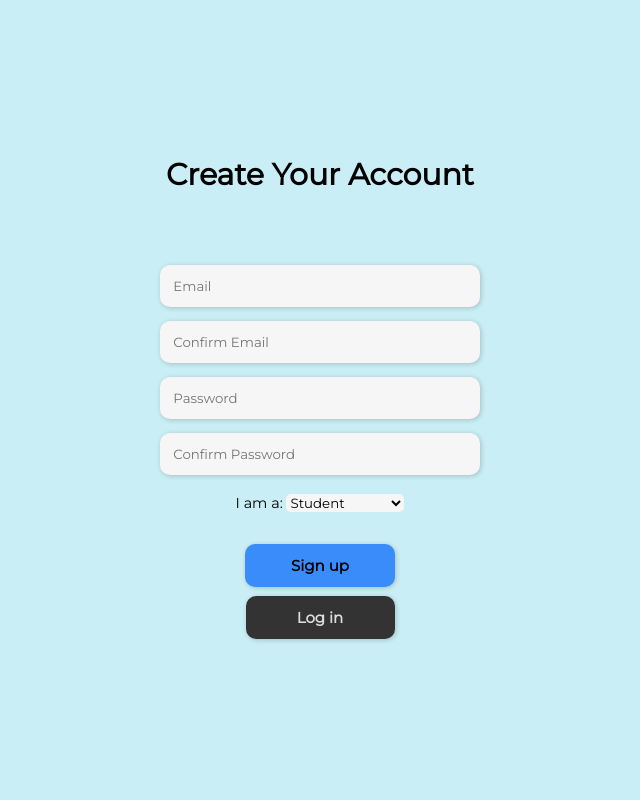
After one commit to wongjack2332/musicScheduler, a Flask app: template src/templates/register.html in a window 1280 px wide. The commit adds this page. Shown: the whole page, without its empty margins (320-960 px from the left). Run offline with Flask 3, Linux system fonts and the light colour scheme; the template is opened without the code that fills it, so the values that code supplies are empty; parts of the project's set-up code (start-up, migrations or seed data) failed here and were passed over.

Commit message:
login system implemented

```diff
--- a/src/main.py
+++ b/src/main.py
@@ -1,4 +1,10 @@
-from flask import Flask, render_template
+from os import close
+from flask import Flask, render_template, request, redirect, flash
+from flask_login import LoginManager, login_user, login_required, logout_user, current_user
+from cryptography.fernet import Fernet
+import bcrypt
+from sql_factory import *
+import database_utils as db
 
 
 def create_app():
@@ -6,23 +12,99 @@ def create_app():
     return app
 
 
+def hash_password(password):
+    salt = bcrypt.gensalt(rounds=12)
+    hashed = bcrypt.hashpw(password.encode(), salt)
+    return hashed.decode()
+
+
 app = create_app()
+app.secret_key = 'alskghfdliu12930tu'
+
+connection = db.get_connection()
+
+
+login_manager = LoginManager()
+login_manager.init_app(app)
+login_manager.login_view = 'login'
+
+ufac = UserFactory(connection)
+tfac = TimetableFactory(connection)
+lfac = LessonFactory(connection)
+lrfac = LessonRequestFactory(connection)
+
+
+@login_manager.user_loader
+def user_load(userid):
+    connection = db.get_connection()
+    try:
+        user = UserFactory(connection).sql_get(userid)
+        connection.close()
+        return user
+    except LookupError:
+        return None
 
 
 @app.route("/")
+@login_required
 def homepage():
     return render_template("index.html")
 
 
-@app.route("/signup")
+@app.route("/signup", methods=["GET", "POST"])
 def signup():
-    return "Sign up page"
+    if request.method == 'POST':
+        connection = db.get_connection()
+        form_result = request.form
+        if form_result['password'] != form_result['password-confirm']:
+            flash("Passwords do not match", "error")
+            return redirect('/signup')
+        if form_result['username'] != form_result['username-confirm']:
+            flash("Emails do not match", "error")
+            return redirect('/signup')
+
+        ufac = UserFactory(connection)
+        user = ufac.sql_create(
+            usertype=form_result['usertype'])
+        user.email = form_result['username']
+        user.password = hash_password(form_result['password'])
+        ufac.sql_write(user)
+
+        login_user(user)
+        db.close_connection(connection)
+        return redirect('/')
+    else:
+        return render_template("register.html")
 
 
-@app.route("/login")
+@app.route("/login", methods=["GET", "POST"])
 def login():
-    return "Login Page"
+
+    if request.method == 'POST':
+
+        connection = db.get_connection()
+        ufac = UserFactory(connection)
+        form_result = request.form
+        username, password = form_result['username'], form_result['password']
+        print(ufac.is_user(username))
+        if ufac.is_user(username) and bcrypt.checkpw(password.encode(), ufac.sql_from_username(username).password.encode()):
+            user = UserFactory(connection).sql_from_username(username)
+            login_user(user)
+            connection.close()
+            return redirect('/')
+
+        else:
+            flash("Invalid username or password", "error")
+            connection.close()
+            return redirect('/login')
+        # except:
+        #     print('boo')
+        #     flash("error in decrypting password")
+        #     return redirect('/login')
+    else:
+        return render_template("login.html")
 
 
+db.close_connection(connection)
 if __name__ == "__main__":
     app.run(debug=True, host="0.0.0.0")
--- /dev/null
+++ b/src/static/login_style.css
@@ -0,0 +1,138 @@
+@import url('https://fonts.googleapis.com/css2?family=Montserrat');
+
+:root {
+    --blue: #398CF9;
+    --blue-hover: #398cf9af;
+    --white: #f6f6f6;
+    --black: #333;
+    --black-hover: #33333398;
+    --light-blue: #CAEEF5;
+    --box-shadow-default: 1px 1px 5px rgba(0, 0, 0, 0.2);
+}
+
+body {
+    font-family: 'Montserrat', sans-serif;
+    font-size: 12px;
+    display: block;
+    padding: 0;
+    margin: 0;
+    background-color: var(--light-blue);
+}
+
+#login-button {
+    display: block
+}
+
+main {
+    display: flex;
+    flex-direction: column;
+    align-items: center;
+    justify-content: center;
+    height: 90%;
+}
+
+
+
+form {
+    display: flex;
+    flex-direction: column;
+    align-items: center;
+    /* Ensure form elements are centered */
+}
+
+input {
+    display: block;
+    font-family: 'Montserrat';
+    border-radius: 10px;
+    border: none;
+    padding: 1em;
+    width: 320px;
+    margin: 0.5em;
+    box-shadow: var(--box-shadow-default);
+    background-color: var(--white);
+    transition-duration: .5s;
+}
+
+input[type="text"]:hover,
+input[type="password"]:hover {
+    background-color: #ffffffa2;
+    transition-duration: .5s;
+}
+
+.container {
+    display: flex;
+    flex-direction: column;
+    align-items: center;
+    justify-content: center;
+}
+
+button,
+input[type="submit"] {
+    margin-top: 20px;
+    display: block;
+    /* Make button a block element */
+    font-weight: bold;
+    font-size: 1.25em;
+    padding: 0.8em;
+    width: 150px;
+    /* Optional width */
+    text-align: center;
+    /* Center the text inside the button */
+    background-color: var(--blue);
+    box-shadow: var(--box-shadow-default)
+}
+
+h1 {
+    font-size: 2.5em;
+    font-weight: medium;
+    padding: 1.5em;
+}
+
+.signup-button {
+    display: block;
+    background-color: var(--black);
+    font-weight: bold;
+    color: #DDD;
+    font-size: 1.25em;
+    width: 125px;
+    text-align: center;
+    box-shadow: var(--box-shadow-default);
+    padding: 0.8em;
+    text-decoration: none;
+    border-radius: 10px;
+    margin: -10px;
+    transition-duration: .5s;
+}
+
+.select-box {
+    padding: 0.8em;
+    font-size: 1.2em;
+    display: block;
+}
+
+.select-box>select {
+    display: inline-block;
+    font-family: Montserrat;
+    background-color: var(--white);
+    border: none;
+    border-radius: 5px;
+}
+
+input:focus {
+    border: none;
+    outline: none;
+}
+
+input:hover {
+    background-color: var(--blue-hover)
+}
+
+.signup-button:hover {
+    background-color: var(--black-hover);
+    transition-duration: 0.5s;
+}
+
+.messages {
+    padding: 0.5em;
+    display: block;
+}
--- a/src/templates/index.html
+++ b/src/templates/index.html
@@ -7,6 +7,6 @@
         <title>Music Scheduler</title>
     </head>
     <body>
-        <p>duy is diddy</p>
+        <a href="{{ url_for('login') }}">Login</a>
     </body>
 </html>
--- /dev/null
+++ b/src/templates/register.html
@@ -0,0 +1,29 @@
+<html lang="en">
+<head>
+    <meta charset="UTF-8">
+    <meta name="viewport" content="width=device-width, initial-scale=1.0">
+    <title>Login</title>
+    <link rel="stylesheet" href="{{ url_for('static', filename='login_style.css') }}">
+</head>
+<body>
+    <main>
+    <h1>Create Your Account</h1>
+    <form method="POST">
+        <input type="text" name="username" placeholder="Email" class="input-box">
+        <input type="text" name="username-confirm" placeholder="Confirm Email" class="input-box">
+        <input type="password" name="password" placeholder="Password" class="input-box">
+        <input type="password" name="password-confirm" placeholder="Confirm Password" class="input-box">
+        <div class="select-box">
+        <label for="usertype">I am a:</label>
+        <select name="usertype" id="usertype">
+            <option value="Student">Student</option>
+            <option value="MusicTeacher">Music Teacher</option>
+            <option value="SchoolTeacher">SchoolTeacher</option>
+        </select>
+        </div>
+        <input type="submit" class="login-button" value="Sign up">
+    </form>
+    <a href="{{ url_for('login')}}" class="signup-button">Log in</a>
+    </main>
+</body>
+</html>
```
Also changed, not shown: src/models.py (+6 -1 lines), src/sql_factory.py (+68 -20 lines), src/templates/login.html (+26 -1 lines).
